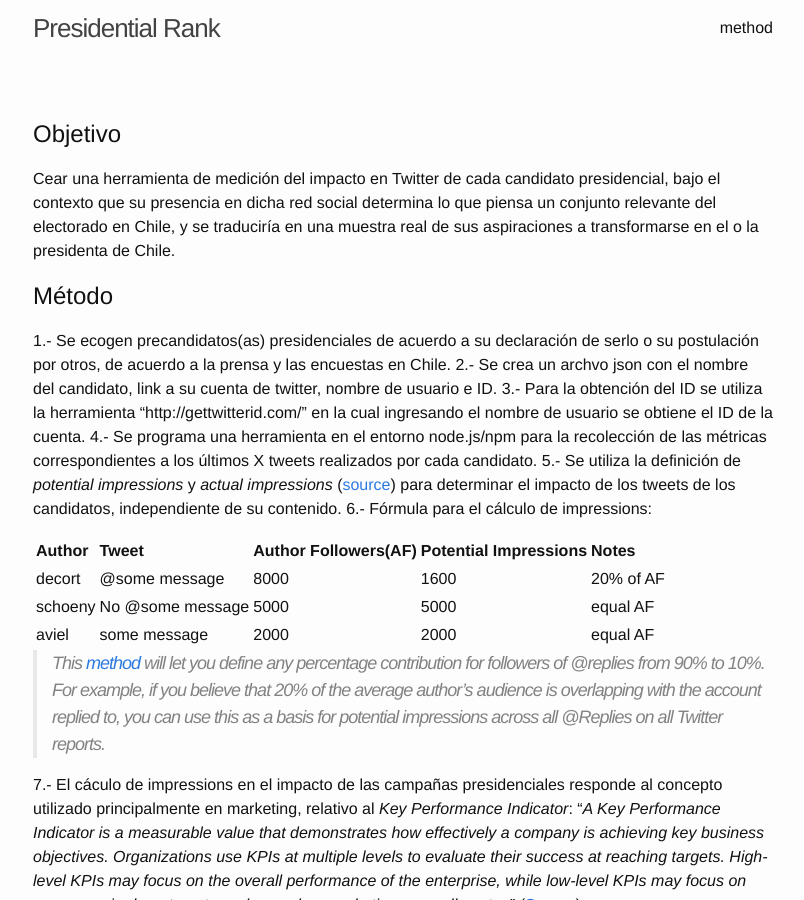
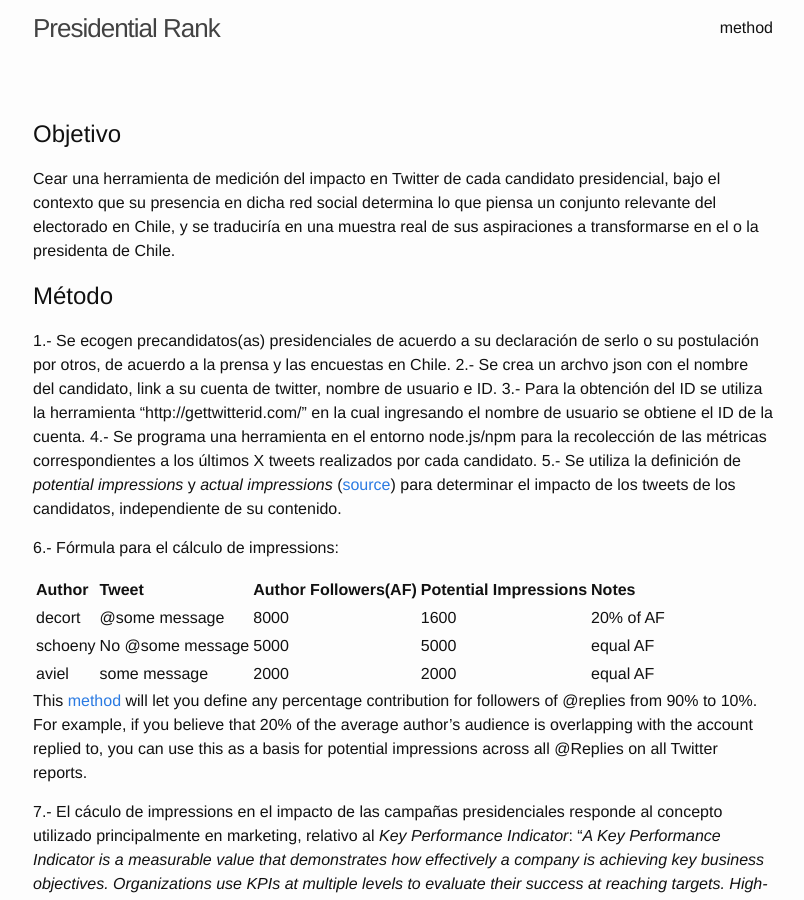
Before and after one commit to crishernandezmaps/presrank, a Jekyll site: the page built from method.md, in a window 1280 px wide and 900 px high. Shown: the whole window, without its empty margins (237-1041 px from the left). Built offline with Jekyll 4.4.1, drawn with Linux system fonts in a browser that asks for light colours.

```diff
--- a/method.md
+++ b/method.md
@@ -13,6 +13,7 @@ Cear una herramienta de medición del impacto en Twitter de cada candidato presi
 3.- Para la obtención del ID se utiliza la herramienta "http://gettwitterid.com/" en la cual ingresando el nombre de usuario se obtiene el ID de la cuenta.
 4.- Se programa una herramienta en el entorno node.js/npm para la recolección de las métricas correspondientes a los últimos X tweets realizados por cada candidato.
 5.- Se utiliza la definición de *potential impressions* y *actual impressions* ([source](http://simplymeasured.com/blog/potential-impressions-vs-actual-impressions-which-should-you-measure/#sm.01ibb7q419o4ei111h81jlsjcytjm)) para determinar el impacto de los tweets de los candidatos, independiente de su contenido.
+
 6.- Fórmula para el cálculo de impressions:
 
 |Author|Tweet|Author Followers(AF)|Potential Impressions|Notes|
@@ -21,7 +22,7 @@ Cear una herramienta de medición del impacto en Twitter de cada candidato presi
 |schoeny|No @some message|5000|5000|equal AF|
 |aviel|some message|2000|2000|equal AF|
 
-> This [method](http://simplymeasured.com/blog/potential-impressions-guide-to-twitter-analytics/#sm.01ibb7q419o4ei111h81jlsjcytjm) will let you define any percentage contribution for followers of @replies from 90% to 10%. For example, if you believe that 20% of the average author’s audience is overlapping with the account replied to, you can use this as a basis for  potential impressions across all @Replies on all Twitter reports.
+This [method](http://simplymeasured.com/blog/potential-impressions-guide-to-twitter-analytics/#sm.01ibb7q419o4ei111h81jlsjcytjm) will let you define any percentage contribution for followers of @replies from 90% to 10%. For example, if you believe that 20% of the average author’s audience is overlapping with the account replied to, you can use this as a basis for  potential impressions across all @Replies on all Twitter reports.
 
 7.- El cáculo de impressions en el impacto de las campañas presidenciales responde al concepto utilizado principalmente en marketing, relativo al *Key Performance Indicator*: "*A Key Performance Indicator is a measurable value that demonstrates how effectively a company is achieving key business objectives. Organizations use KPIs at multiple levels to evaluate their success at reaching targets. High-level KPIs may focus on the overall performance of the enterprise, while low-level KPIs may focus on processes in departments such as sales, marketing or a call center.*" ([Source](https://www.klipfolio.com/resources/articles/what-is-a-key-performance-indicator#gref)).
 
@@ -41,6 +42,7 @@ Cear una herramienta de medición del impacto en Twitter de cada candidato presi
   + (number of users who unfollowed before next tweet*base-10000)
 
 10. Calibrar la fórmula en relación a *indegree influence*, *retweets* y *mentions*:
+
 > Analysis of the three influence measures provides a better understanding of the different roles users play in social media. Indegree represents popularity of a user; retweets represent the content value of one’s tweets; and mentions represent the name value of a user. Hence, the top users based on the three measures have little overlap. ([Source](http://www.aaai.org/ocs/index.php/ICWSM/ICWSM10/paper/viewFile/1538/1826)).
 
   - **Indegree influence**, the number of followers of a user, directly indicates the size of the audience for that user.
@@ -48,6 +50,7 @@ Cear una herramienta de medición del impacto en Twitter de cada candidato presi
   - **Mention influence**, which we measure through the number of mentions containing one’s name, indicates the ability of that user to engage others in a conversation.
 
 11. Se utiliza el concepto de **influencia** en el análsis:
+
 > "The Merriam-Webster dictionary defines influence as “the power or capacity of causing an effect in indirect or intangible ways.”" ([Source](http://www.aaai.org/ocs/index.php/ICWSM/ICWSM10/paper/viewFile/1538/1826)).
 
 12. Aplicar [Parson](https://github.com/agrueneberg/Spearson/blob/gh-pages/test/test.spearson.js) para cada una de las áreas o dimensiones de influencia, de la siguiente forma:
```
